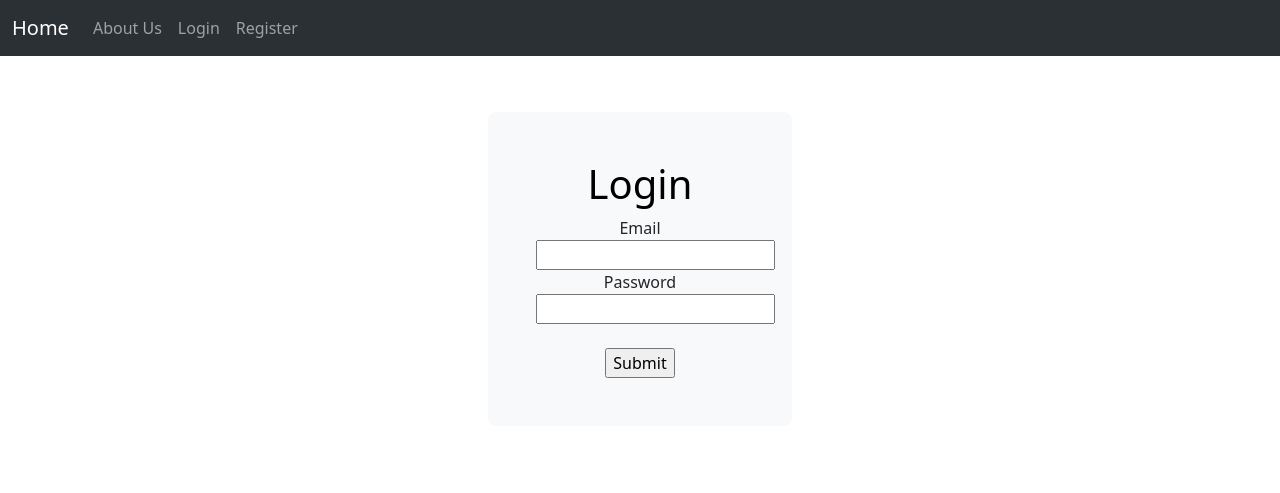
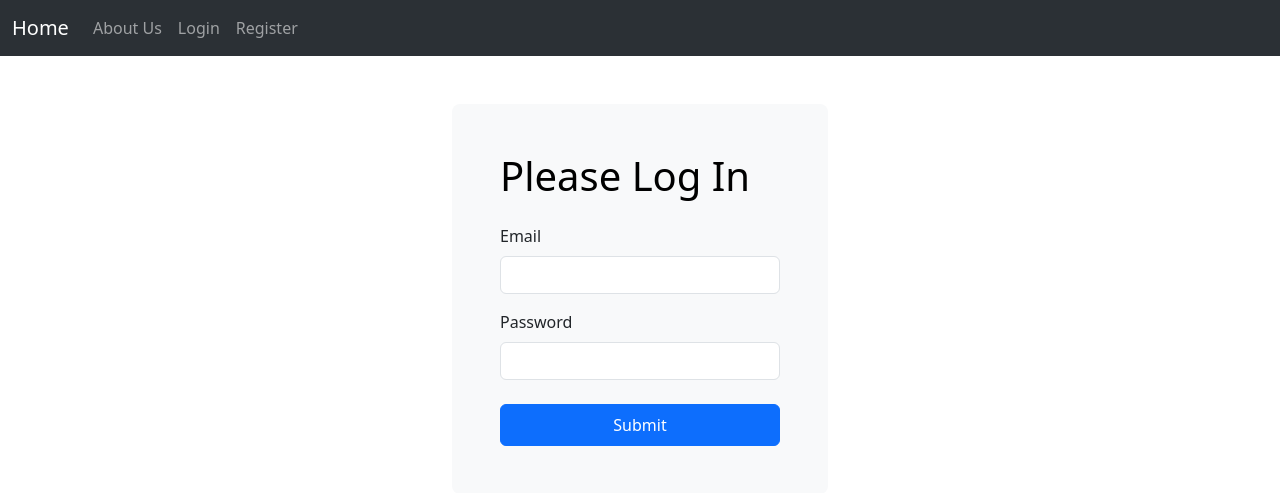
Before and after one commit to Rezuanul-Islam-Fahim/company-blog-flask, a Flask app: page /auth/login in a window 1280 px wide. Shown: the top 493 px of the page. Run offline with Flask 3, Linux system fonts and the light colour scheme; some libraries are stand-ins or nearby versions.

Commit message:
Update login page design

```diff
--- a/blog/templates/login.html
+++ b/blog/templates/login.html
@@ -1,21 +1,20 @@
 {% extends "base.html" %}
 
 {% block content %}
-<div class="container-sm w-25 p-2 my-5">
-    <div class="p-5 text-center bg-body-tertiary rounded-3">
-        <h1 class="text-body-emphasis">Login</h1>
+<div class="container-sm my-5" style="width:400px">
+    <div class="p-5 bg-body-tertiary rounded-3">
+        <h1 class="text-body-emphasis mb-4">Please Log In</h1>
         <form method="POST">
             {{ form.hidden_tag() }}
-            {{ form.email.label }}
-            <br/>
-            {{ form.email() }}
-            <br/>
-            {{ form.password.label }}
-            <br/>
-            {{ form.password() }}
-            <br/>
-            <br/>
-            {{ form.submit() }}
+            <div class="mb-3">
+                <label class="form-label">{{ form.email.label }}</label>
+                {{ form.email(class='form-control') }}
+            </div>
+            <div class="mb-4">
+                <label class="form-label">{{ form.password.label }}</label>
+                {{ form.password(class='form-control') }}
+            </div>
+            {{ form.submit(class='btn btn-primary w-100 py-2') }}
         </form>
     </div>
 </div>
```
